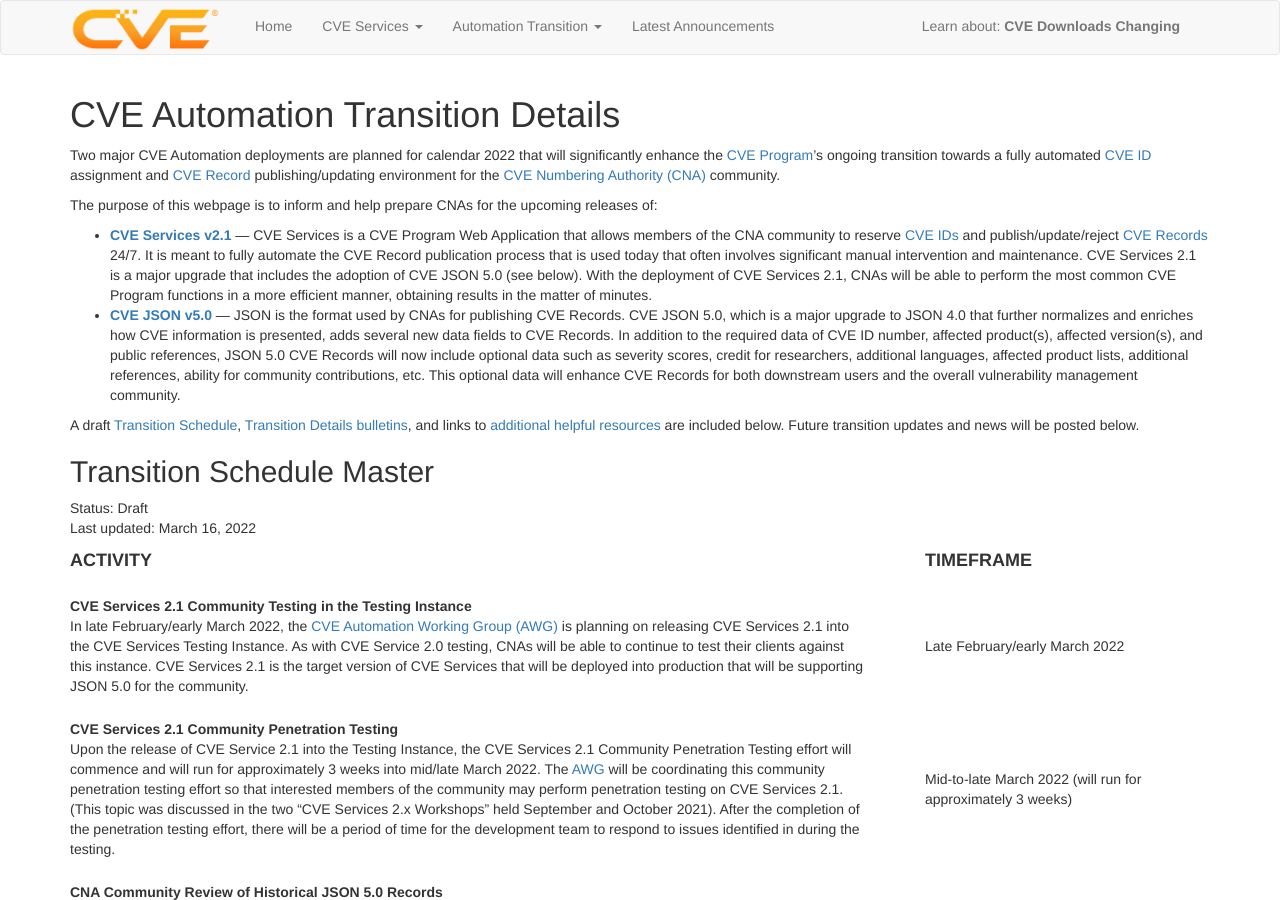
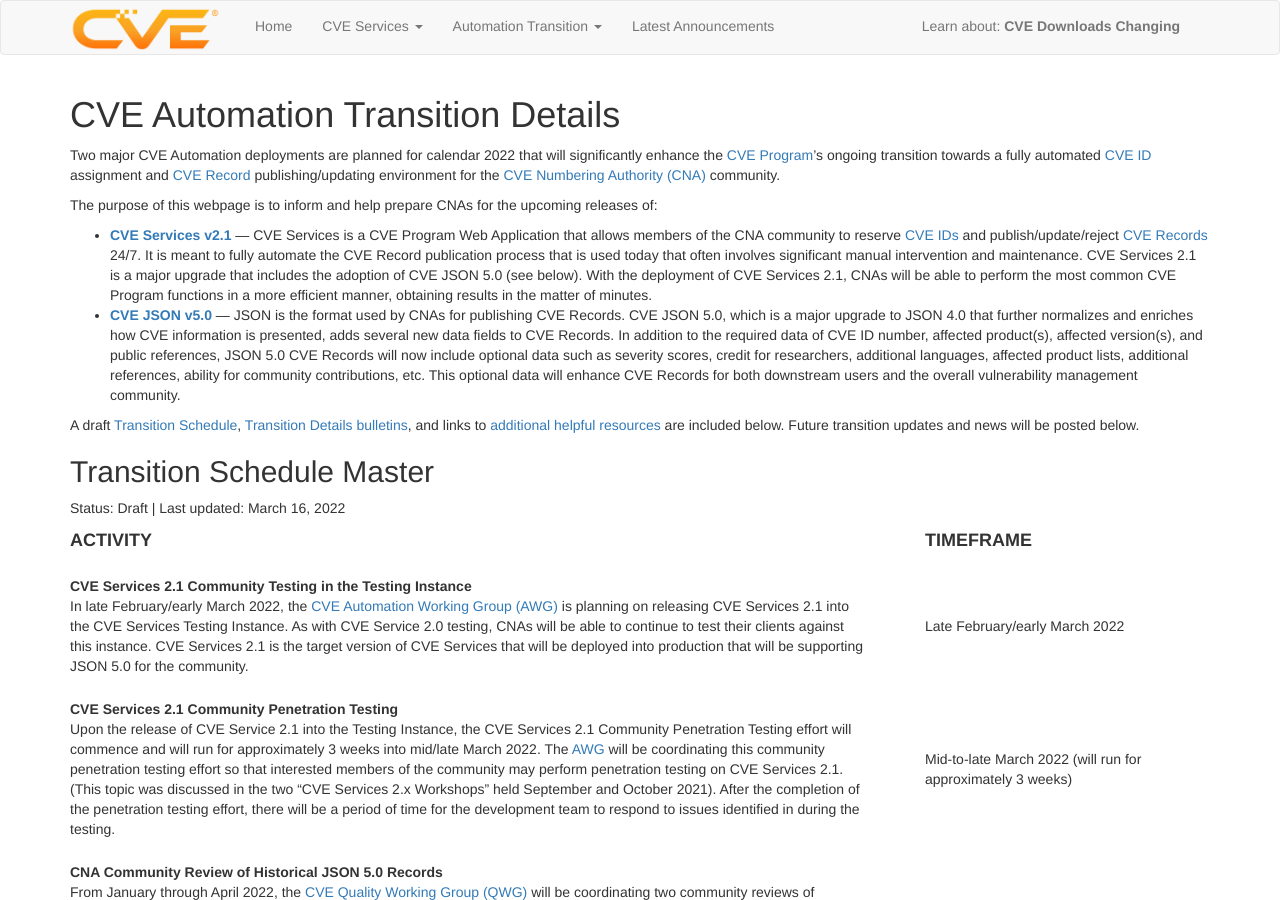
Before and after one commit to CVEProject/cveproject.github.io, a Jekyll site: the page built from automation-transition.md, in a window 1280 px wide and 900 px high. Built offline with Jekyll 4.4.1, drawn with Linux system fonts in a browser that asks for light colours; nearby versions of some CDN libraries.

```diff
--- a/automation-transition.md
+++ b/automation-transition.md
@@ -12,8 +12,7 @@ The purpose of this webpage is to inform and help prepare CNAs for the upcoming
 A draft [Transition Schedule](https://cveproject.github.io/automation-transition#transition-schedule-master), [Transition Details bulletins](https://cveproject.github.io/automation-transition#transition-details), and links to [additional helpful resources](https://cveproject.github.io/automation-transition#additional-resources) are included below. Future transition updates and news will be posted below.
 
 ## Transition Schedule Master
-Status: Draft
-Last updated: March 16, 2022
+Status: Draft | Last updated: March 16, 2022
 
 <div>
   <table style="padding-left:5%;padding-left:30%;">
```
